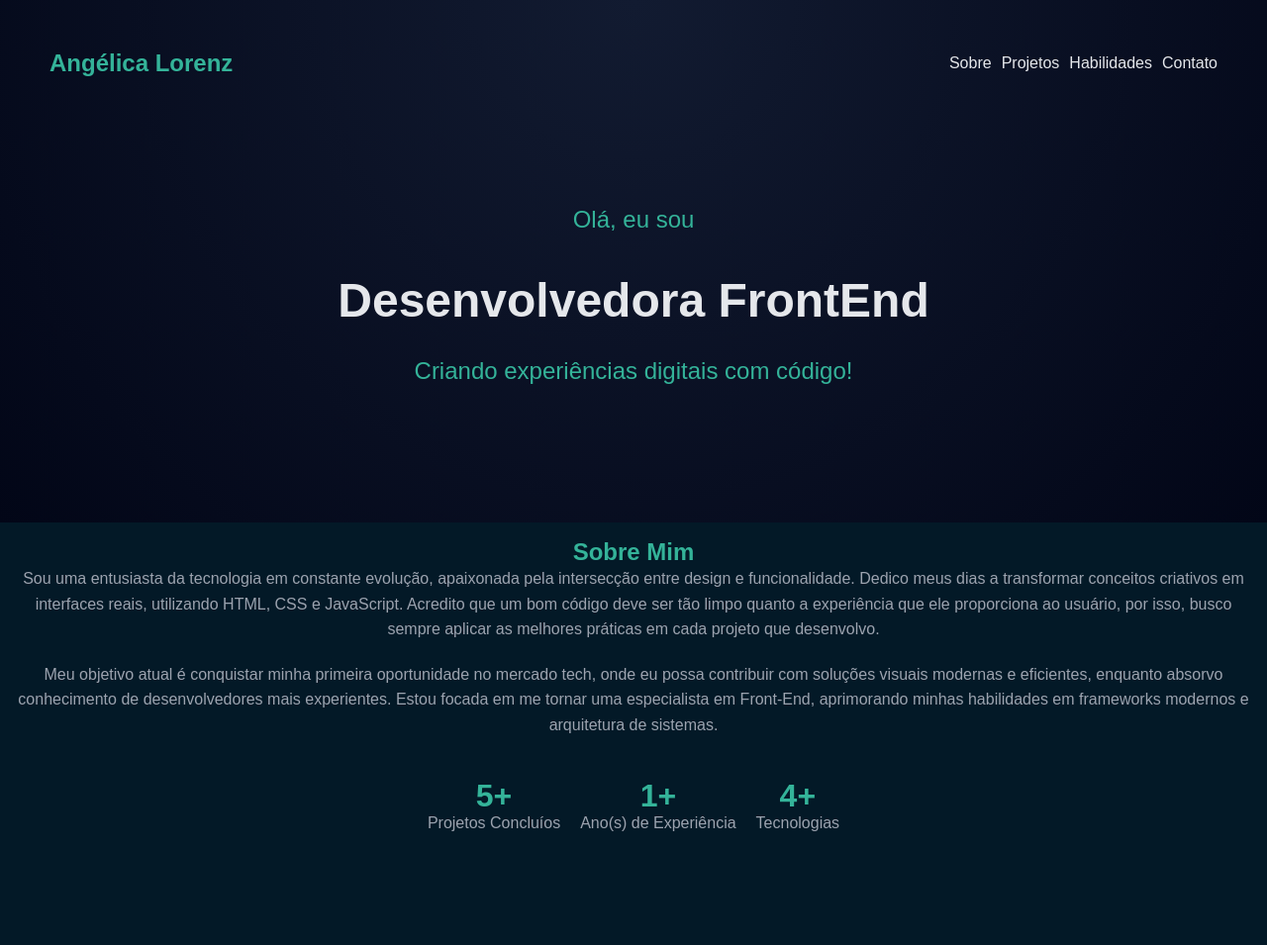
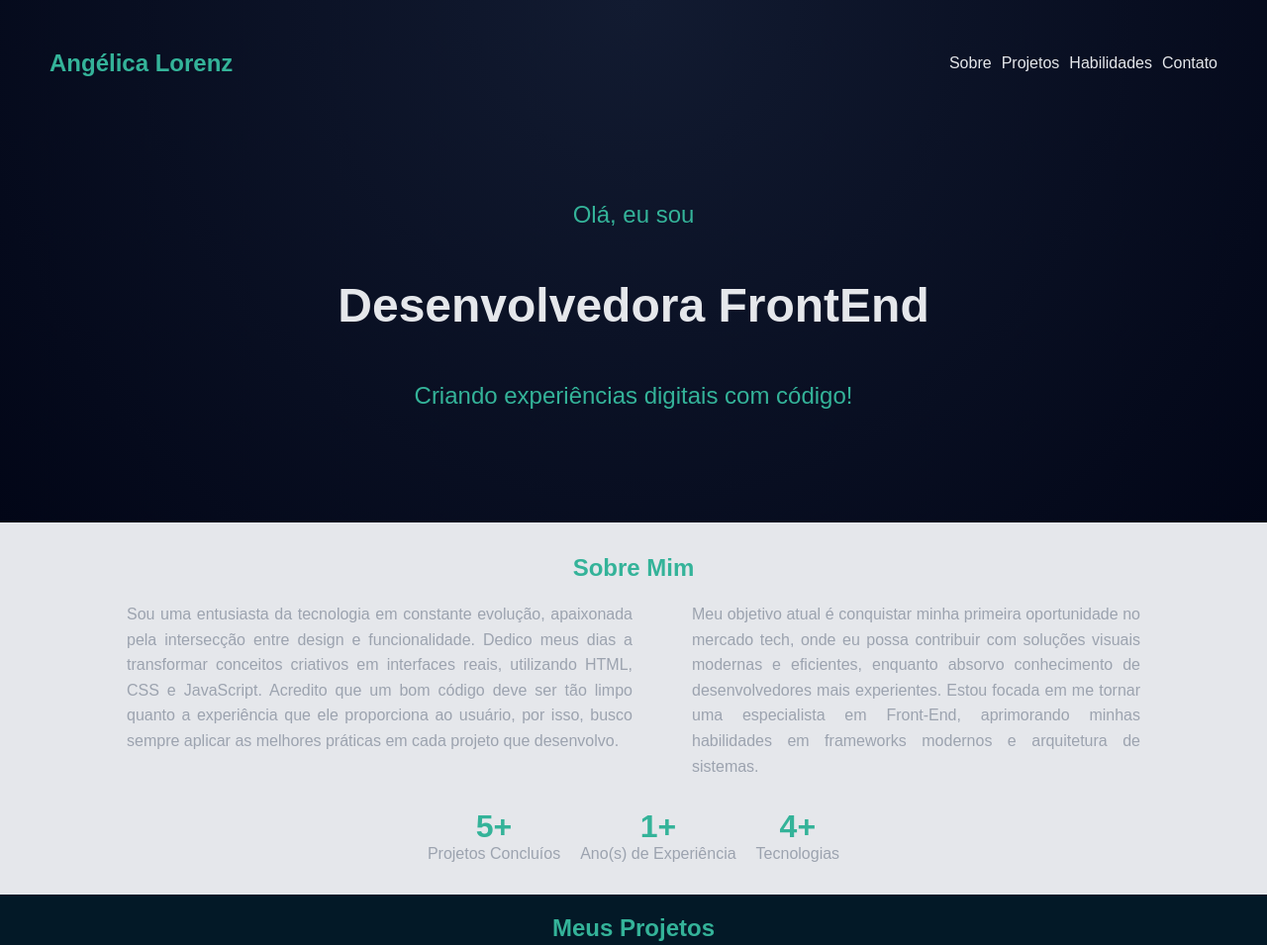
Before and after one commit to AngelicaLorenz/ProjetoPortfolioSCTEC, a plain HTML site: page index.html in a window 1280 px wide. Shown: the top 955 px of the page at 99% size. Drawn offline with Linux system fonts and the light colour scheme.

Commit message:
Sobre Mim atualizado CSS

```diff
--- a/style.css
+++ b/style.css
@@ -53,7 +53,7 @@
  }
 
  .hero-container{
-    height: 50vh;
+    min-height: 50vh;
     display: flex;
     flex-direction: column;
     justify-content: center;
@@ -62,7 +62,8 @@
 
  .intro{
     color: #34b399;
-    margin-bottom: 10px;
+    margin-bottom: 20px;
+    margin-top: 20px;
     font-size: 1.5em;
  }
 
@@ -74,41 +75,45 @@
  .descricao{
     color: #34b399;
     font-size: 1.5em;
+    margin-top: 20px;
  }
 
  /*SOBRE*/
 
 #sobre{
-    min-height: 50vh;
-    padding: 1em;
+    min-height: 30vh;
+    display: flex;
+    flex-direction: column;
+    padding: 2em;
+    background-color: #e5e7eb;
 }
 
 #sobre h2{
     color: #34b399;
     text-align: center;
-    margin: auto;
+    margin-bottom: 20px;
 }
 
 .sobre-conteudo{
     display: flex;
     flex-direction: column;
-    gap: 20px;
+    gap: 10px;
     align-items: center;
 }
 
 .sobre-conteudo .sobre-texto{
+    display: flex;
+    width: 80vw;
     flex: 1;
-}
-
-.sobre-conteudo .sobre-formacao{
-    flex: 1;
+     gap: 60px;
 }
 
 .sobre-texto p{
     color: #9ca3af;
     margin-bottom: 20px;
     line-height: 1.6;
-    text-align: center;
+    text-align: justify;
+
 }
 
 .sobre-dados{
@@ -335,4 +340,12 @@
     #menu.ativa{
         display: flex;
     }
+
+    .sobre-conteudo .sobre-texto{
+        width: 80vw;
+        flex-direction: column;
+        gap: 20px;
+    }
+
+
 }
```
